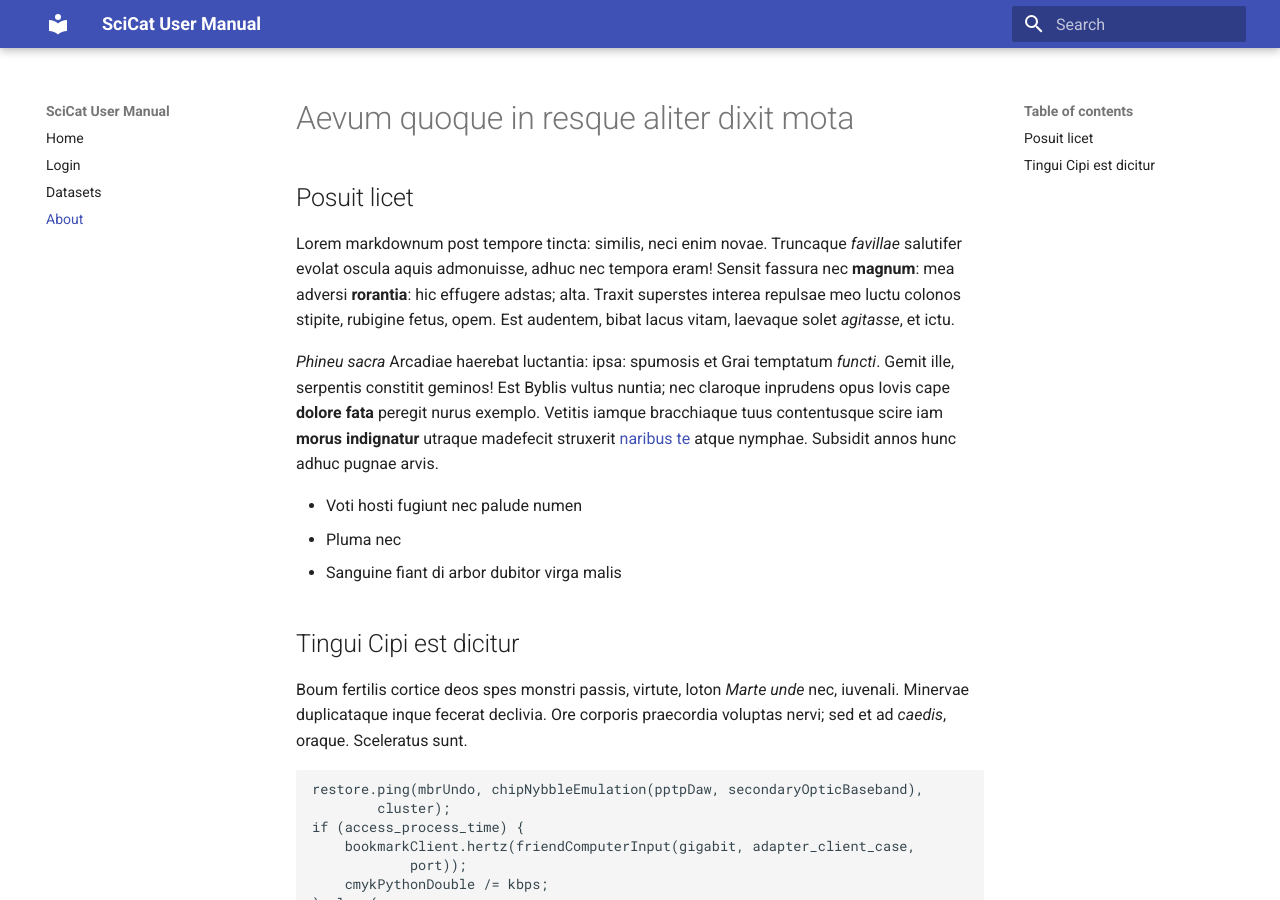
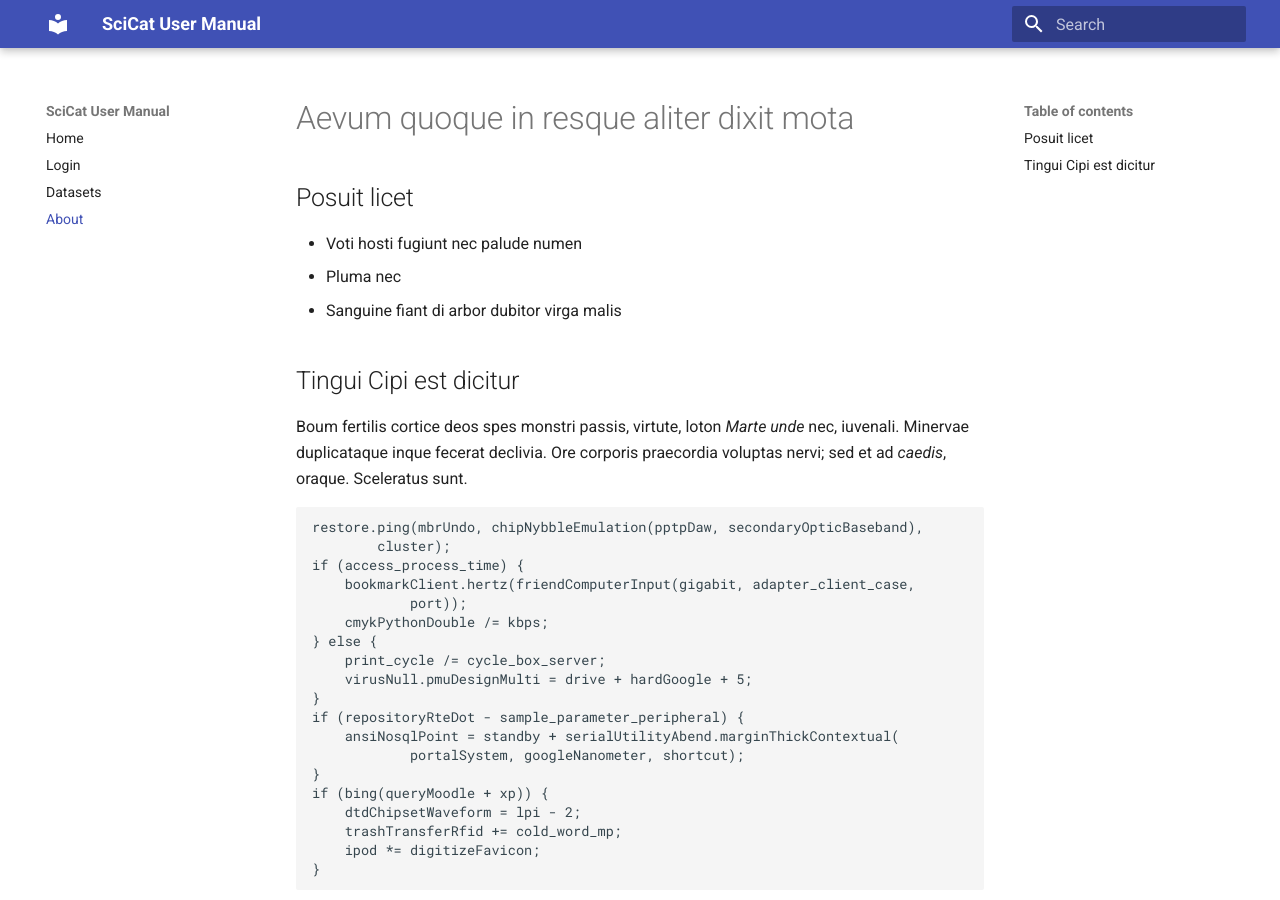
Before and after one commit to rkweehinzmann/user-sc-manual, an MkDocs documentation site: the page built from docs/about.md, in a window 1280 px wide and 900 px high. Built offline with MkDocs 1.6.1 and Material for MkDocs 9.7.7, drawn with Linux system fonts in a browser that asks for light colours.

Commit message:
trivial commit to trigger wf

```diff
--- a/docs/about.md
+++ b/docs/about.md
@@ -2,19 +2,6 @@
 
 ## Posuit licet
 
-Lorem markdownum post tempore tincta: similis, neci enim novae. Truncaque
-*favillae* salutifer evolat oscula aquis admonuisse, adhuc nec tempora eram!
-Sensit fassura nec **magnum**: mea adversi **rorantia**: hic effugere adstas;
-alta. Traxit superstes interea repulsae meo luctu colonos stipite, rubigine
-fetus, opem. Est audentem, bibat lacus vitam, laevaque solet *agitasse*, et
-ictu.
-
-*Phineu sacra* Arcadiae haerebat luctantia: ipsa: spumosis et Grai temptatum
-*functi*. Gemit ille, serpentis constitit geminos! Est Byblis vultus nuntia; nec
-claroque inprudens opus Iovis cape **dolore fata** peregit nurus exemplo.
-Vetitis iamque bracchiaque tuus contentusque scire iam **morus indignatur**
-utraque madefecit struxerit [naribus te](http://www.et.net/terror) atque
-nymphae. Subsidit annos hunc adhuc pugnae arvis.
 
 - Voti hosti fugiunt nec palude numen
 - Pluma nec
```
